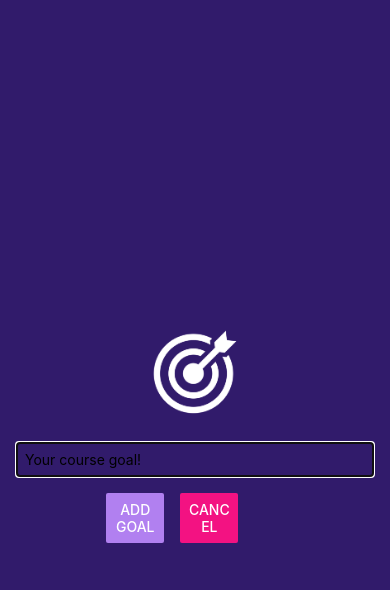
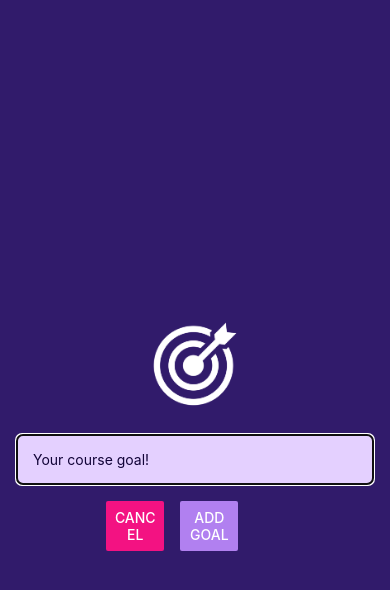
Before and after one commit to NathanMoes/RNCourse, a React Native app: screen / in a window 390 px wide. Both pictures are taken after a click on the button "ADD NEW GOAL". Shown: the top 590 px of the page. Built offline with nearby package versions, Linux system fonts and the light colour scheme.

Commit message:
background color change for model and other basic

```diff
--- a/App.js
+++ b/App.js
@@ -63,6 +63,7 @@ const styles = StyleSheet.create({
     flex: 1,
     padding: 50,
     paddingHorizontal: 16,
+    backgroundColor: "#1e085a",
   },
   goalsContainer: {
     flex: 5,
--- a/components/GoalInput.js
+++ b/components/GoalInput.js
@@ -36,16 +36,16 @@ const GoalInput = (props) => {
         <View style={styles.buttonContainer}>
           <View style={styles.button}>
             <Button
-              title="Add Goal"
-              onPress={addGoalHandler}
-              color={"#b180f0"}
+              title={"Cancel"}
+              onPress={props.onCancel}
+              color={"#f31282"}
             />
           </View>
           <View style={styles.button}>
             <Button
-              title={"Cancel"}
-              onPress={props.onCancel}
-              color={"#f31282"}
+              title="Add Goal"
+              onPress={addGoalHandler}
+              color={"#b180f0"}
             />
           </View>
         </View>
@@ -64,9 +64,12 @@ const styles = StyleSheet.create({
   },
   TextInput: {
     borderWidth: 1,
-    borderColor: "#ccc",
+    borderColor: "#e4d0ff",
+    backgroundColor: "#e4d0ff",
+    color: "#120438",
+    borderRadius: 6,
     width: "100%",
-    padding: 8,
+    padding: 16,
   },
   buttonContainer: {
     marginTop: 16,
```
